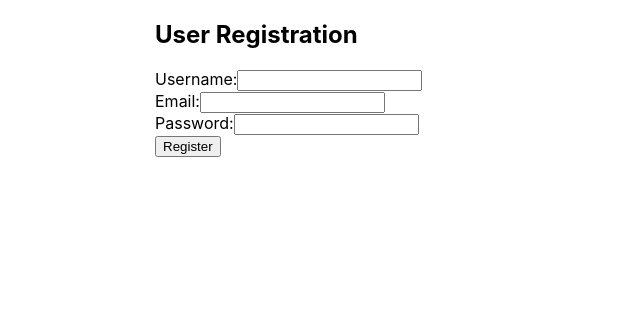
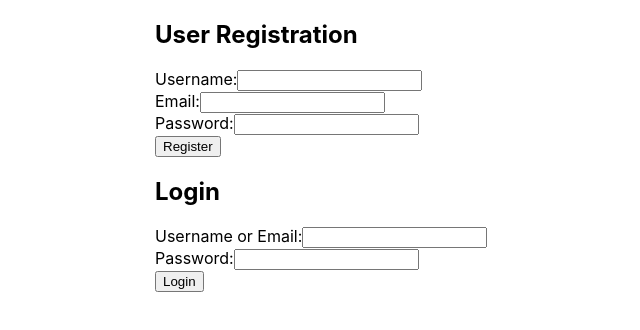
Before and after one commit to KrishKatre/user-registration-system, a React (Create React App) app in the folder frontend/: page / in a window 1280 px wide. Shown: the top 330 px of the page, without its empty margins (285-925 px from the left). Built offline with nearby package versions, Linux system fonts and the light colour scheme.

Commit message:
Added Login Form

```diff
--- a/frontend/src/App.js
+++ b/frontend/src/App.js
@@ -1,10 +1,12 @@
 import React from "react";
 import RegistrationForm from "./RegistrationForm";
+import LoginForm from "./LoginForm";
 
 const App = () => {
     return (
         <div>
             <RegistrationForm />
+            <LoginForm />
         </div>
     );
 };
--- /dev/null
+++ b/frontend/src/LoginForm.js
@@ -0,0 +1,92 @@
+import React, { useState } from "react";
+
+const LoginForm = () => {
+    const [formData, setFormData] = useState({ usernameOrEmail: "", password: "" });
+    const [errors, setErrors] = useState({});
+    const [serverError, setServerError] = useState("");
+
+    const handleChange = (e) => {
+        const { name, value } = e.target;
+        setFormData({ ...formData, [name]: value });
+    };
+
+    const validate = () => {
+        let valid = true;
+        const newErrors = {};
+
+        // Validate username/email
+        if (!formData.usernameOrEmail.trim()) {
+            newErrors.usernameOrEmail = "Username or email is required.";
+            valid = false;
+        }
+
+        // Validate password
+        if (!formData.password.trim()) {
+            newErrors.password = "Password is required.";
+            valid = false;
+        }
+
+        setErrors(newErrors);
+        return valid;
+    };
+
+    const handleSubmit = async (e) => {
+        e.preventDefault();
+
+        if (!validate()) return;
+
+        // Simulate server-side validation
+        try {
+            const response = await fetch("http://localhost:5000/login", {
+                method: "POST",
+                headers: { "Content-Type": "application/json" },
+                body: JSON.stringify(formData),
+            });
+
+            const result = await response.json();
+            if (response.ok) {
+                alert("Login successful!");
+            } else {
+                setServerError(result.error || "Invalid credentials.");
+            }
+        } catch (err) {
+            setServerError("An error occurred. Please try again.");
+        }
+    };
+
+    return (
+        <form onSubmit={handleSubmit} style={{ maxWidth: "400px", margin: "auto" }}>
+            <h2>Login</h2>
+
+            <div>
+                <label htmlFor="usernameOrEmail">Username or Email:</label>
+                <input
+                    type="text"
+                    id="usernameOrEmail"
+                    name="usernameOrEmail"
+                    value={formData.usernameOrEmail}
+                    onChange={handleChange}
+                />
+                {errors.usernameOrEmail && <p style={{ color: "red" }}>{errors.usernameOrEmail}</p>}
+            </div>
+
+            <div>
+                <label htmlFor="password">Password:</label>
+                <input
+                    type="password"
+                    id="password"
+                    name="password"
+                    value={formData.password}
+                    onChange={handleChange}
+                />
+                {errors.password && <p style={{ color: "red" }}>{errors.password}</p>}
+            </div>
+
+            {serverError && <p style={{ color: "red" }}>{serverError}</p>}
+
+            <button type="submit">Login</button>
+        </form>
+    );
+};
+
+export default LoginForm;
```
